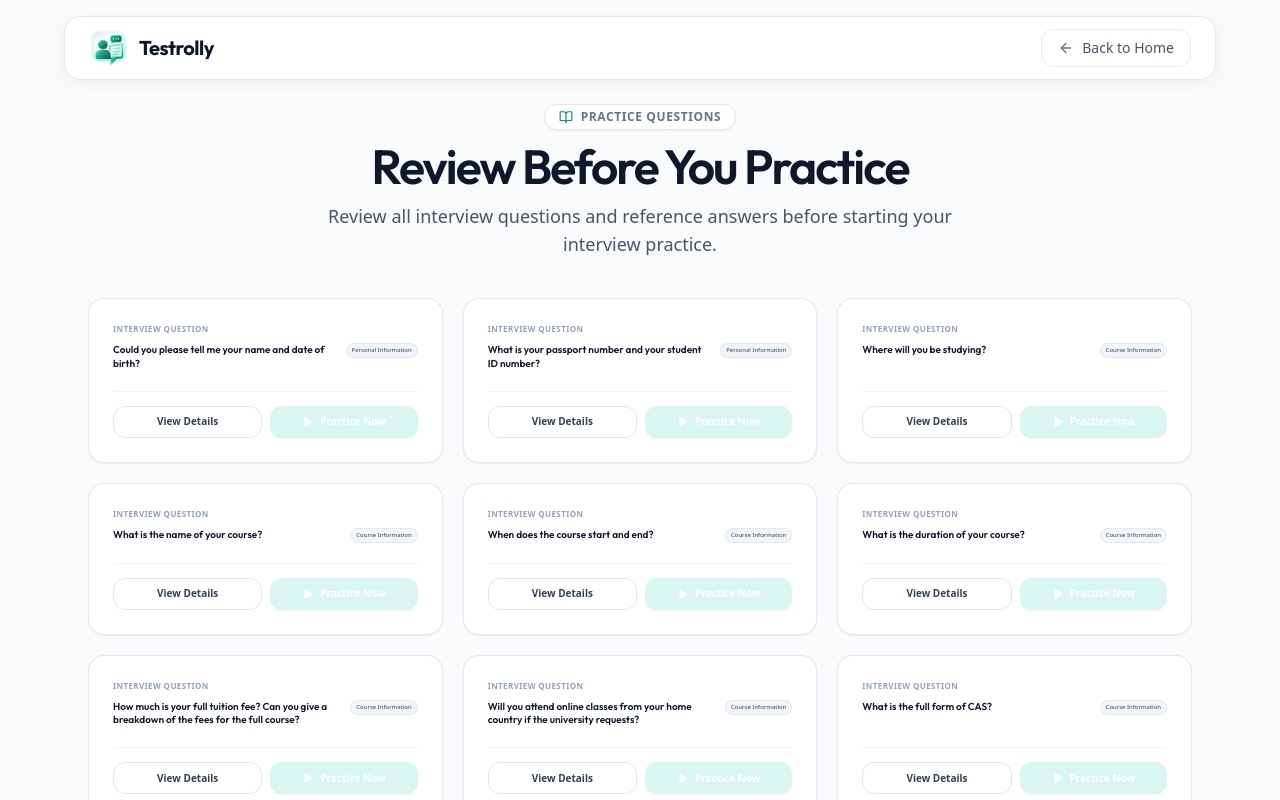
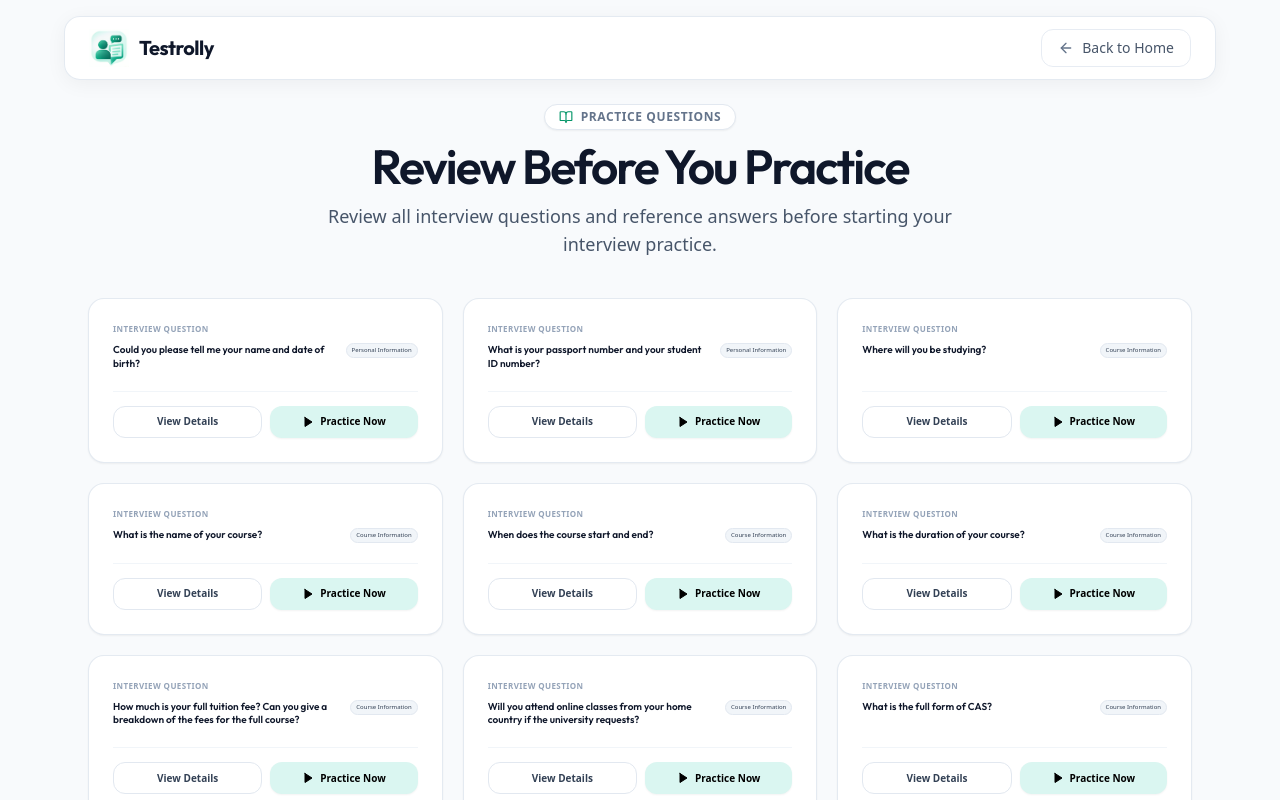
Before and after one commit to UtshadasCSE/testrolly, a React (Vite) app: page / in a window 1280 px wide. Both pictures are taken after a click on the button "Practice More". Shown: the top 800 px of the page. Built offline with nearby package versions, Linux system fonts and the light colour scheme.

Commit message:
style: update practice now button text and icon color to black

```diff
--- a/src/pages/Practice.tsx
+++ b/src/pages/Practice.tsx
@@ -144,9 +144,9 @@ export const Practice: React.FC<PracticeProps> = ({ onNavigateHome, onPracticeQu
                 <button
                   type="button"
                   onClick={() => onPracticeQuestion(q.id)}
-                  className="w-full sm:flex-1 h-8 inline-flex items-center justify-center gap-1.5 px-3 rounded-lg bg-[#daf6f1] hover:bg-emerald-700 text-white text-[10px] font-semibold shadow-sm hover:shadow transition-all duration-150 cursor-pointer active:scale-[0.98]"
+                  className="w-full sm:flex-1 h-8 inline-flex items-center justify-center gap-1.5 px-3 rounded-lg bg-[#daf6f1] hover:bg-emerald-700 text-[#000000] hover:text-white text-[10px] font-semibold shadow-sm hover:shadow transition-all duration-150 cursor-pointer active:scale-[0.98]"
                 >
-                  <Play className="w-3 h-3 fill-white" />
+                  <Play className="w-3 h-3 fill-current" />
                   <span>Practice Now</span>
                 </button>
               </div>
```
